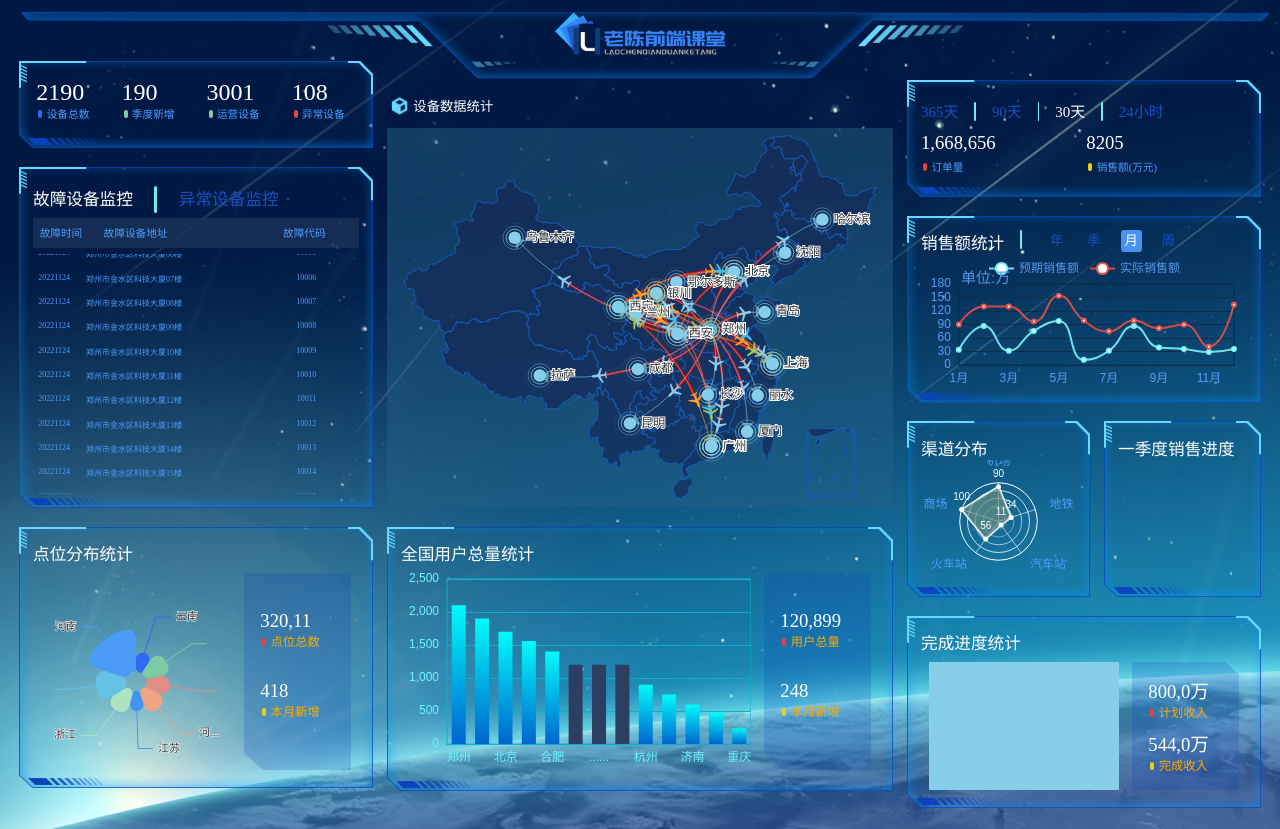
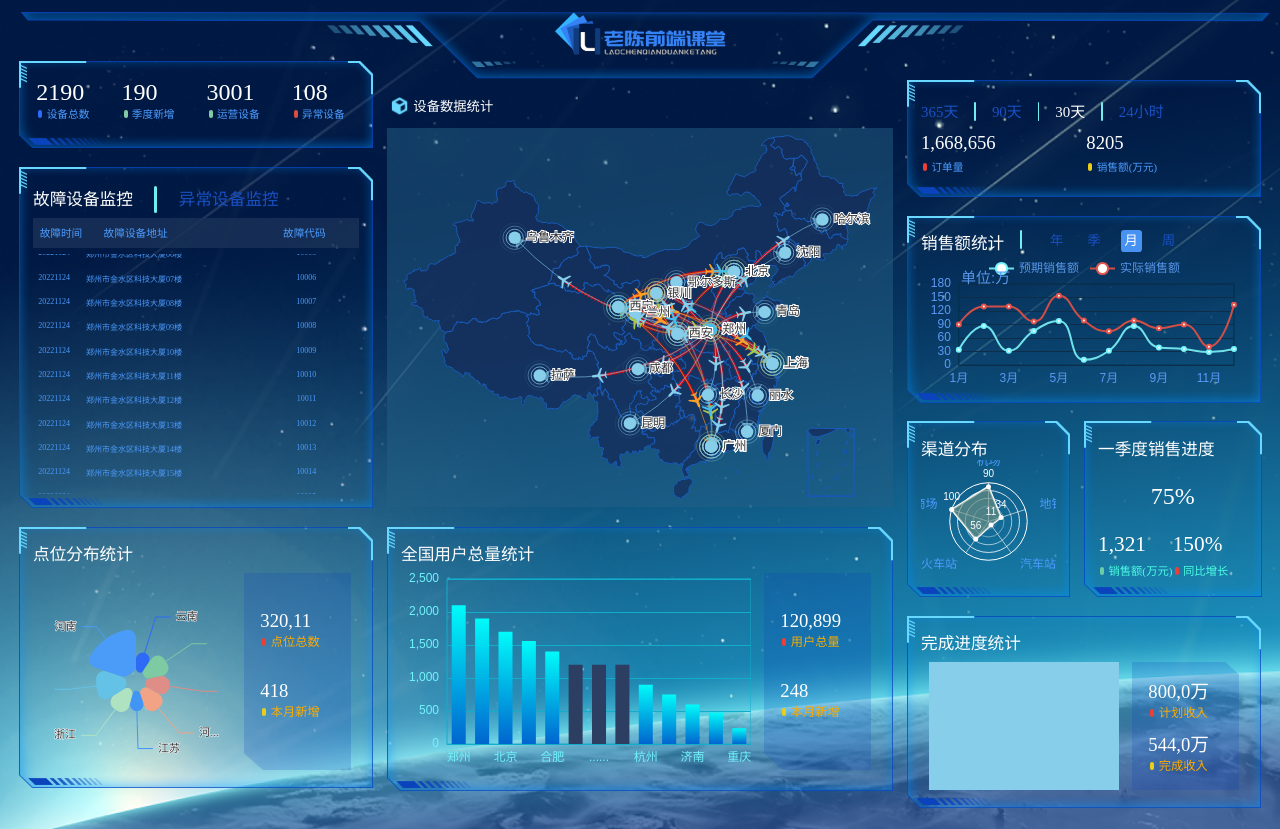
Before and after one commit to kaiZYK/visualScreen, a plain HTML site: page index.html in a window 1280 px wide. Drawn offline with nearby package versions, Linux system fonts and the light colour scheme; animation ran at ten frames a second.

Commit message:
季度销售完成

```diff
--- a/css/index.less
+++ b/css/index.less
@@ -388,6 +388,37 @@ body {
       /* 季度销售进度 */
       .quarterly {
         flex: 2.5;
+        & > h4:nth-of-type(2) {
+          font-size: 0.45rem;
+          height: 1.35rem;
+          line-height: 1.35rem;
+          text-align: center;
+        }
+        & > div {
+          width: 100%;
+          box-sizing: border-box;
+          display: flex;
+          & > div:nth-of-type(1) > p > span {
+            background-color: #6acca3;
+          }
+          & > div:nth-of-type(2) > p > span {
+            background-color: #ed3f35;
+          }
+          & > div {
+            width: 1.4rem;
+            height: 100%;
+            h4 {
+              font-size: 0.4rem;
+              color: @color-white;
+              margin-bottom: 0.1rem;
+            }
+            p {
+              color: #4cfde2 !important;
+              font-size: .2125rem;
+              color: @color-blue;
+            }
+          }
+        }
       }
     }
 
--- a/index.html
+++ b/index.html
@@ -417,6 +417,17 @@
           <!-- 季度销售进度 -->
           <div class="quarterly border">
             <h4>一季度销售进度</h4>
+            <h4>75%</h4>
+            <div>
+              <div>
+                <h4>1,321</h4>
+                <p><span class="span"></span>销售额(万元)</p>
+              </div>
+              <div>
+                <h4>150%</h4>
+                <p><span class="span"></span>同比增长</p>
+              </div>
+            </div>
           </div>
         </div>
 
--- a/js/index.js
+++ b/js/index.js
@@ -887,3 +887,6 @@ order.addEventListener("mouseleave", function () {
     myChart.resize();
   });
 })();
+
+
+/* 进度统计部分 */
```
Also changed, not shown: css/index.css.
